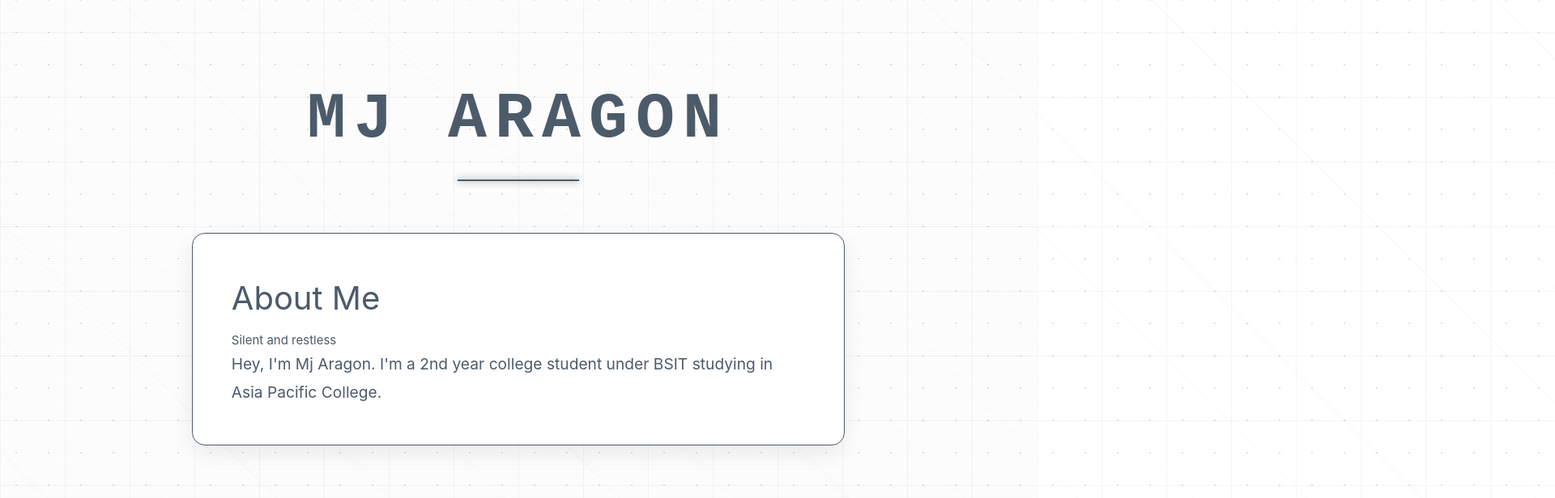
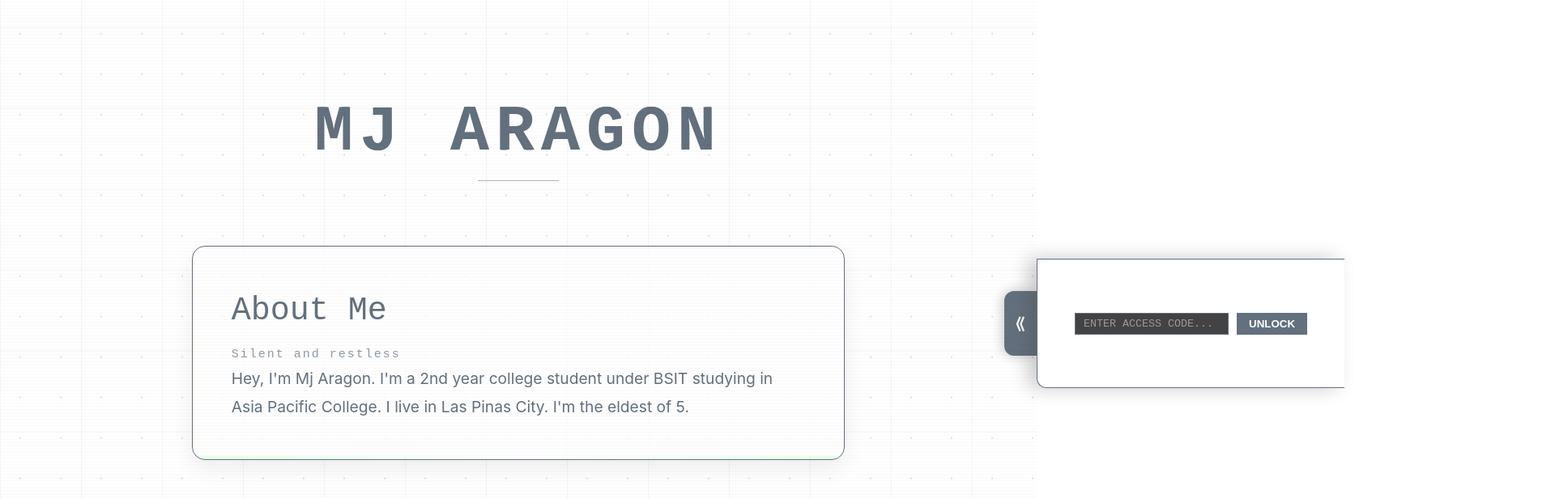
Before and after one commit to HowlAPC/personal-website-finals, a Vue app in the folder frontend/: page / in a window 1280 px wide. Shown: the top 616 px of the page at 81% size, 1920 px wide, since content can reach past the window. Built offline with nearby package versions, Linux system fonts and the light colour scheme; no server answers.

Commit message:
fixed guestbook

```diff
--- a/frontend/src/App.vue
+++ b/frontend/src/App.vue
@@ -5,7 +5,6 @@ import GlitchTitle from './components/GlitchTitle.vue'
 
 const isHovered = ref(false)
 const isPermanentlyOpen = ref(false)
-
 
 const handleUnlock = () => {
   isPermanentlyOpen.value = true
@@ -29,20 +28,17 @@ const handleUnlock = () => {
       </div>
     </div>
 
-
     <main>
       <GlitchTitle lightText="Mj Aragon" darkText="Howl!" />
       <UserBio />
       <ProjectGallery />
+
       <div class="content-row">
         <InfoBlock />
         <DistrictBlock />
+      </div>
 
-      </div>
       <Guestbook />
-
-
-
     </main>
   </div>
 </template>
@@ -51,21 +47,18 @@ const handleUnlock = () => {
 .app-container {
   min-height: 100vh;
   padding: 20px;
+  position: relative;
+  z-index: 2; /* Sits above the body background animations */
 }
-
 
 .content-row {
   display: grid;
-  /* Creates two equal columns */
   grid-template-columns: 1fr 1fr;
   gap: 2rem;
   max-width: 1200px;
   margin: 2rem auto;
   align-items: stretch;
 }
-
-
-
 
 @media (max-width: 1024px) {
   .content-row {
@@ -74,11 +67,12 @@ const handleUnlock = () => {
   }
 }
 
-
+/* DRAWER FIX: position: fixed keeps it on screen during scroll */
 .drawer-wrapper {
   position: fixed;
   top: 50%;
   right: 0;
+  /* Centered vertically on screen, hidden horizontally */
   transform: translateY(-50%) translateX(calc(100% - 40px));
   display: flex;
   align-items: center;
@@ -129,7 +123,7 @@ const handleUnlock = () => {
 
 @media (max-width: 768px) {
   .drawer-wrapper {
-    top: 20%;
+    top: 20%; /* Moves it higher on mobile to avoid thumbs */
   }
   .drawer-content {
     min-width: 280px;
--- a/frontend/src/assets/main.css
+++ b/frontend/src/assets/main.css
@@ -23,42 +23,18 @@ body {
   transition: background-color 0.05s;
   display: flex;
   justify-content: center;
-  overflow-x: hidden;
-  /* Prevent background from affecting child rendering */
-  transform: translateZ(0);
+  overflow-x: hidden; /* Prevents horizontal scroll from animations */
 
   /* --- ANIMATED BACKGROUND LAYER --- */
   background-image:
     radial-gradient(rgba(var(--text-color-rgb), 0.15) 1px, transparent 1px),
     linear-gradient(rgba(var(--text-color-rgb), 0.05) 1px, transparent 1px),
     linear-gradient(90deg, rgba(var(--text-color-rgb), 0.05) 1px, transparent 1px);
-  background-size: 40px 40px, 80px 80px, 80px 80px;
+  background-size: 50px 50px, 100px 100px, 100px 100px;
 
-  /* Faster Drift (10s) and Pulse (4s) */
-  animation: bg-drift 10s linear infinite, bg-pulse 4s ease-in-out infinite;
+  /* Faster drift (15s) and added pulse (8s) */
+  animation: bg-drift 15s linear infinite, bg-pulse 8s ease-in-out infinite;
   position: relative;
-}
-
-/* --- THE "FLOATING DATA" LAYER --- */
-body::after {
-  content: "";
-  position: fixed;
-  top: -50%;
-  left: -50%;
-  width: 200%;
-  height: 200%;
-  background-image: repeating-linear-gradient(
-    45deg,
-    rgba(var(--text-color-rgb), 0.03) 0px,
-    rgba(var(--text-color-rgb), 0.03) 1px,
-    transparent 1px,
-    transparent 100px
-  );
-  /* Faster Flow (15s) */
-  animation: stream-flow 15s linear infinite;
-  pointer-events: none;
-  z-index: -1;
-  will-change: transform;
 }
 
 /* --- SCANLINE OVERLAY --- */
@@ -73,8 +49,8 @@ body::before {
     rgba(18, 16, 16, 0) 50%,
     rgba(0, 0, 0, 0.03) 50%
   );
-  background-size: 100% 3px;
-  z-index: 10; /* Put this slightly above the background but below content */
+  background-size: 100% 4px;
+  z-index: 9998;
   pointer-events: none;
   opacity: 0.6;
 }
@@ -88,26 +64,65 @@ body::before {
   flex-direction: column;
   align-items: center;
   position: relative;
-  /* CRITICAL: Stacks the app content in its own layer to avoid transparency issues */
-  z-index: 100;
-  isolation: isolate;
+  z-index: 1;
+  isolation: isolate; /* Ensures animations stay behind content */
 }
 
-/* --- ANIMATIONS (FASTER SPEEDS) --- */
+/* --- ANIMATIONS --- */
 
+/* Vertical Movement */
 @keyframes bg-drift {
   from { background-position: 0 0, 0 0, 0 0; }
-  to { background-position: 0 40px, 0 80px, 0 80px; }
+  to { background-position: 0 50px, 0 100px, 0 100px; }
 }
 
+/* Subtle Brightness Breathing */
 @keyframes bg-pulse {
   0%, 100% { opacity: 1; }
   50% { opacity: 0.7; }
 }
 
-@keyframes stream-flow {
-  from { transform: translateY(0); }
-  to { transform: translateY(100px); }
+/* --- GLITCH CLASSES --- */
+.glitch-overlay {
+  position: relative;
+  overflow: hidden;
+  animation: screen-shift 0.3s steps(3);
 }
 
-/* Rest of your glitch animations... */
+.glitch-overlay::after {
+  content: " ";
+  position: fixed;
+  top: 0; left: 0;
+  width: 100vw; height: 100vh;
+  background: rgba(255, 255, 255, 0.1);
+  pointer-events: none;
+  z-index: 9999;
+  animation: flash 0.2s border-box;
+}
+
+@keyframes screen-shift {
+  0% { transform: translate(5px, -5px) skew(5deg); clip-path: inset(10% 0 30% 0); }
+  33% { transform: translate(-5px, 5px) skew(-5deg); clip-path: inset(40% 0 10% 0); }
+  66% { transform: translate(2px, 0) skew(0); clip-path: inset(0 0 0 0); }
+}
+
+@keyframes flash {
+  from { opacity: 0.8; }
+  to { opacity: 0; }
+}
+
+.global-flicker {
+  animation: vanish-flicker 0.4s steps(2) forwards;
+  pointer-events: none;
+}
+
+@keyframes vanish-flicker {
+  0% { opacity: 0; transform: skewX(20deg); scale: 1.1; }
+  10% { opacity: 1; transform: skewX(-20deg); }
+  20% { opacity: 0; }
+  30% { opacity: 1; transform: scaleY(0.1); }
+  40% { opacity: 0; }
+  50% { opacity: 1; }
+  60% { opacity: 0; }
+  100% { opacity: 1; transform: skewX(0); scale: 1; }
+}
--- a/frontend/src/components/Bio.vue
+++ b/frontend/src/components/Bio.vue
@@ -1,41 +1,123 @@
 <template>
-  <section class="bio-card">
+  <section class="bio-card" :class="{ 'dark-mode': isDark }">
     <header class="bio-header">
-      <h2>About Me</h2>
-      <span class="subtitle">Silent and restless</span>
+      <h2>{{ isDark ? 'You found me~' : 'About Me' }}</h2>
+      <span class="subtitle">{{ isDark ? 'STILL RESTLESS // VOID' : 'Silent and restless' }}</span>
     </header>
     <div class="bio-content">
-      <p>
+      <p v-if="!isDark">
         Hey, I'm Mj Aragon. I'm a 2nd year college student under BSIT studying in
-        Asia Pacific College.
+        Asia Pacific College. I live in Las Pinas City. I'm the eldest of 5.
+
+
+      </p>
+      <p v-else class="glitch-text">
+        Hoo, the more fun stuff ahuhuhu~
+
+        Aside from the quiet usual look I have, I can also be a little mischievous too.
+        I just keep it under wraps to those I'm not close to.
       </p>
     </div>
+
+    <div class="mint-decoration"></div>
   </section>
 </template>
 
+<script setup>
+import { ref, onMounted, onUnmounted } from 'vue'
+
+const isDark = ref(false)
+
+let observer = null
+onMounted(() => {
+  // Initial check
+  isDark.value = document.body.classList.contains('dark-theme')
+
+  observer = new MutationObserver(() => {
+    isDark.value = document.body.classList.contains('dark-theme')
+  })
+  observer.observe(document.body, { attributes: true, attributeFilter: ['class'] })
+})
+
+onUnmounted(() => observer?.disconnect())
+</script>
+
 <style scoped>
 .bio-card {
-
   width: 90%;
   max-width: 1000px;
-
   margin: 2rem auto;
-  padding: 3rem; /* Increased padding for a more professional look */
+  padding: 3rem;
   border-radius: 16px;
   background-color: var(--bg-color);
   border: 1px solid var(--text-color);
   transition: all 0.3s ease;
-
   box-shadow: 0 10px 30px rgba(0,0,0,0.1);
+  position: relative; /* Needed for absolute line positioning */
+  overflow: hidden;
 }
 
 .bio-header h2 {
+  font-family: 'Courier New', Courier, monospace;
   font-size: 2.5rem;
   margin-bottom: 0.5rem;
+  color: var(--text-color);
+}
+
+.subtitle {
+  font-family: 'Courier New', Courier, monospace;
+  opacity: 0.7;
+  letter-spacing: 2px;
 }
 
 .bio-content p {
   font-size: 1.2rem;
   line-height: 1.8;
+  color: var(--text-color);
+}
+
+/* --- MINT DECORATION LINE --- */
+.mint-decoration {
+  position: absolute;
+  bottom: 0;
+  left: 0;
+  height: 4px;
+  width: 100%;
+  /* Faded mint green */
+  background: linear-gradient(90deg, transparent, #98ff98, transparent);
+  background-size: 200% 100%;
+  animation: pulse-flow 4s ease-in-out infinite;
+  opacity: 0.6;
+}
+
+/* --- DARK MODE OVERRIDES --- */
+.dark-mode {
+  border-color: #9932CC;
+  box-shadow: 0 0 20px rgba(153, 50, 204, 0.2);
+}
+
+.dark-mode .mint-decoration {
+  /* Stronger glow in dark mode */
+  background: linear-gradient(90deg, transparent, #00ff9f, #9932CC, transparent);
+  height: 2px;
+  animation: glitch-line 0.2s infinite;
+  opacity: 0.9;
+}
+
+.glitch-text {
+  font-family: 'Courier New', Courier, monospace;
+  color: var(--text-color);
+}
+
+/* --- ANIMATIONS --- */
+@keyframes pulse-flow {
+  0% { background-position: 200% 0; }
+  100% { background-position: -200% 0; }
+}
+
+@keyframes glitch-line {
+  0% { transform: translateX(-1%) skewX(0deg); opacity: 0.8; }
+  50% { transform: translateX(1%) skewX(10deg); opacity: 1; }
+  100% { transform: translateX(0) skewX(-10deg); opacity: 0.8; }
 }
 </style>
--- a/frontend/src/components/GlitchTitle.vue
+++ b/frontend/src/components/GlitchTitle.vue
@@ -35,94 +35,110 @@ onUnmounted(() => observer?.disconnect())
   display: flex;
   flex-direction: column;
   align-items: center;
-  padding: 2rem 0;
+  padding: 3rem 0;
   perspective: 1000px;
 }
 
 .glitch-text {
+  /* Forced Sleek Courier New */
   font-family: 'Courier New', Courier, monospace;
   font-size: clamp(2.5rem, 8vw, 5rem);
-  font-weight: 900;
+  font-weight: 700;
   position: relative;
   color: var(--text-color);
-  letter-spacing: 10px;
+  letter-spacing: 8px;
   text-transform: uppercase;
-  transition: all 0.3s ease;
+  transition: color 0.3s ease;
+  /* Jitter animation now active in both modes, but different intensities */
+  animation: regular-jitter 6s infinite;
 }
 
-/* --- LIGHT MODE: INDUSTRIAL --- */
-.glitch-text::before {
+/* --- SHARED GLITCH PSEUDO-ELEMENTS --- */
+.glitch-text::before,
+.glitch-text::after {
   content: attr(data-text);
   position: absolute;
-  top: 0; left: 0;
+  top: 0;
+  left: 0;
   width: 100%;
   height: 100%;
-  clip-path: inset(45% 0 45% 0);
-  opacity: 0;
+  background: transparent;
+  display: block;
 }
 
-.title-container:not(.chaotic-mode) .glitch-text:hover::before {
-  opacity: 1;
-  transform: translateX(4px);
-  border-top: 2px solid var(--text-color);
-  border-bottom: 2px solid var(--text-color);
-  background: var(--bg-color);
+/* --- LIGHT MODE: INDUSTRIAL SLEEK --- */
+.title-container:not(.chaotic-mode) .glitch-text::before {
+  left: 2px;
+  text-shadow: -1px 0 var(--accent-color);
+  clip-path: inset(45% 0 45% 0);
+  animation: industrial-glitch 4s infinite linear alternate-reverse;
+  opacity: 0.7;
 }
 
 .industrial-line {
-  width: 150px;
-  height: 2px;
+  width: 100px;
+  height: 1px;
   background: var(--text-color);
-  margin-top: 10px;
-  box-shadow: 0 0 10px var(--text-color);
+  margin-top: -5px;
+  opacity: 0.5;
 }
 
 /* --- DARK MODE: CHAOTIC --- */
 .chaotic-mode .glitch-text {
   text-shadow: 2px 0 #ff003c, -2px 0 #00ff41;
-  animation: jitter 4s infinite;
-}
-
-.chaotic-mode .glitch-text::before,
-.chaotic-mode .glitch-text::after {
-  content: attr(data-text);
-  position: absolute;
-  top: 0; left: 0;
-  width: 100%; height: 100%;
-  background: var(--bg-color);
+  animation: heavy-jitter 3s infinite;
 }
 
 .chaotic-mode .glitch-text::before {
-  left: 2px;
-  text-shadow: -2px 0 #ff003c;
+  left: 3px;
+  text-shadow: -3px 0 #ff003c;
   clip-path: inset(10% 0 80% 0);
-  animation: glitch-anim-1 2s infinite linear alternate-reverse;
+  animation: chaotic-glitch-1 2s infinite linear alternate-reverse;
 }
 
 .chaotic-mode .glitch-text::after {
-  left: -2px;
-  text-shadow: -2px 0 #00ff41;
+  left: -3px;
+  text-shadow: -3px 0 #00ff41;
   clip-path: inset(80% 0 10% 0);
-  animation: glitch-anim-2 3s infinite linear alternate-reverse;
+  animation: chaotic-glitch-2 1.5s infinite linear alternate-reverse;
 }
 
-@keyframes jitter {
-  0%, 90%, 100% { transform: none; opacity: 1; }
-  92% { transform: skew(10deg); opacity: 0.8; }
-  95% { transform: skew(-10deg); }
+/* --- ANIMATIONS --- */
+
+/* Subtle occasional shift for Light Mode */
+@keyframes regular-jitter {
+  0%, 95%, 100% { transform: none; }
+  96% { transform: translate(2px, -1px); }
+  97% { transform: translate(-1px, 1px); }
+  98% { transform: skewX(2deg); }
 }
 
-@keyframes glitch-anim-1 {
-  0% { clip-path: inset(20% 0 50% 0); }
-  20% { clip-path: inset(80% 0 1% 0); }
-  40% { clip-path: inset(10% 0 70% 0); }
-  100% { clip-path: inset(30% 0 20% 0); }
+/* More violent shift for Dark Mode */
+@keyframes heavy-jitter {
+  0%, 80%, 100% { transform: none; filter: blur(0); }
+  82% { transform: skew(5deg) translate(5px); filter: blur(1px); }
+  84% { transform: skew(-8deg) translate(-5px); }
+  86% { transform: none; }
 }
 
-@keyframes glitch-anim-2 {
-  0% { clip-path: inset(10% 0 80% 0); }
-  30% { clip-path: inset(50% 0 20% 0); }
-  70% { clip-path: inset(80% 0 5% 0); }
-  100% { clip-path: inset(0% 0 90% 0); }
+/* Horizontal slicing for Industrial mode */
+@keyframes industrial-glitch {
+  0%, 80%, 100% { opacity: 0; }
+  81% { opacity: 1; clip-path: inset(10% 0 80% 0); }
+  85% { opacity: 1; clip-path: inset(40% 0 40% 0); }
+  90% { opacity: 0; }
+}
+
+/* Random chaotic slicing for Dark Mode */
+@keyframes chaotic-glitch-1 {
+  0% { clip-path: inset(20% 0 50% 0); transform: translate(-5px); }
+  20% { clip-path: inset(80% 0 1% 0); transform: translate(5px); }
+  100% { clip-path: inset(30% 0 20% 0); transform: translate(0); }
+}
+
+@keyframes chaotic-glitch-2 {
+  0% { clip-path: inset(10% 0 80% 0); transform: translate(5px); }
+  50% { clip-path: inset(50% 0 20% 0); transform: translate(-5px); }
+  100% { clip-path: inset(0% 0 90% 0); transform: translate(0); }
 }
 </style>
```
Also changed, not shown: frontend/src/components/Guestbook.vue (+21 -77 lines).
